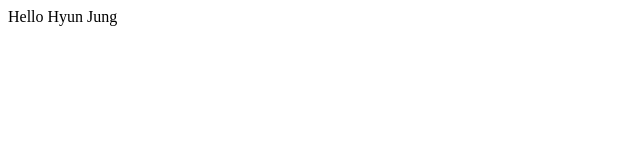
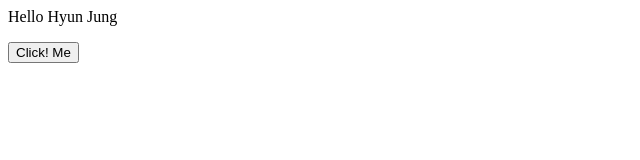
Before and after one commit to hjko0724/project, a plain HTML site: page index.html in a window 1280 px wide. Shown: the whole page, without its empty margins (0-640 px from the left). Drawn offline with Linux system fonts and the light colour scheme.

Commit message:
create a button

```diff
--- a/index.html
+++ b/index.html
@@ -1 +1,4 @@
 <p> Hello Hyun Jung </p>
+<div>
+  <button> Click! Me </button>
+</div>
```
